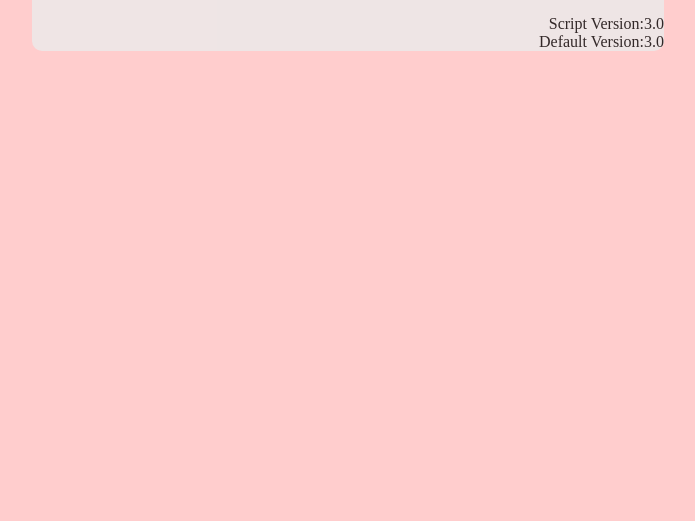
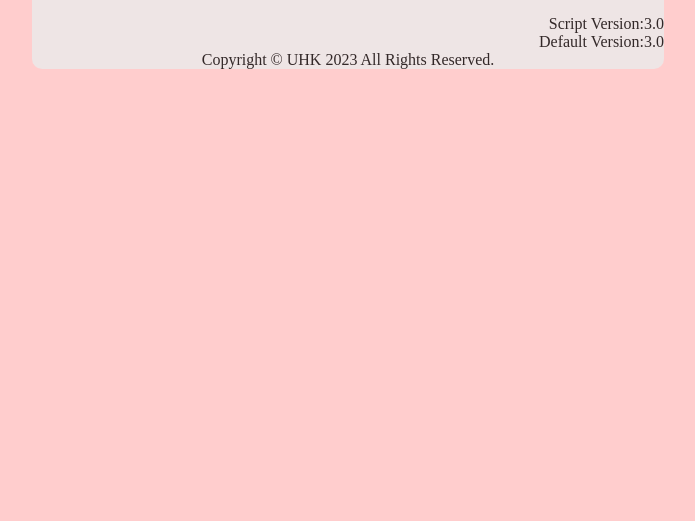
Before and after one commit to UHK01/repeat_time, a plain HTML site: page index.html in a window 1280 px wide. Shown: the part 279-800 px from the top of the page, without its empty margins (292-987 px from the left). Drawn offline with Linux system fonts and the light colour scheme.

Commit message:
著作権表記の完了

```diff
--- a/index.css
+++ b/index.css
@@ -36,3 +36,7 @@ html {
 .ver {
     text-align: right;
 }
+
+.licence {
+    text-align: center;
+}
--- a/index.html
+++ b/index.html
@@ -3,7 +3,7 @@
 <head>
     <meta charset="UTF-8">
     <meta name="viewport" content="width=device-width, initial-scale=1.0">
-    <link rel="stylesheet" href="./index.css?ver=2.1">
+    <link rel="stylesheet" href="./index.css?ver=2.2">
     <title>繰り返しタイマー</title>
 </head>
 <body>
@@ -30,6 +30,7 @@
         <br>
         <div class="ver">Script Version:<span id="ver"></span></div>
         <div class="ver">Default Version:3.0</div>
+        <footer class="licence">Copyright © UHK 2023 All Rights Reserved.</footer>
     </div>
     <script src="./index.js?ver=2.0"></script>
 </body>
```
